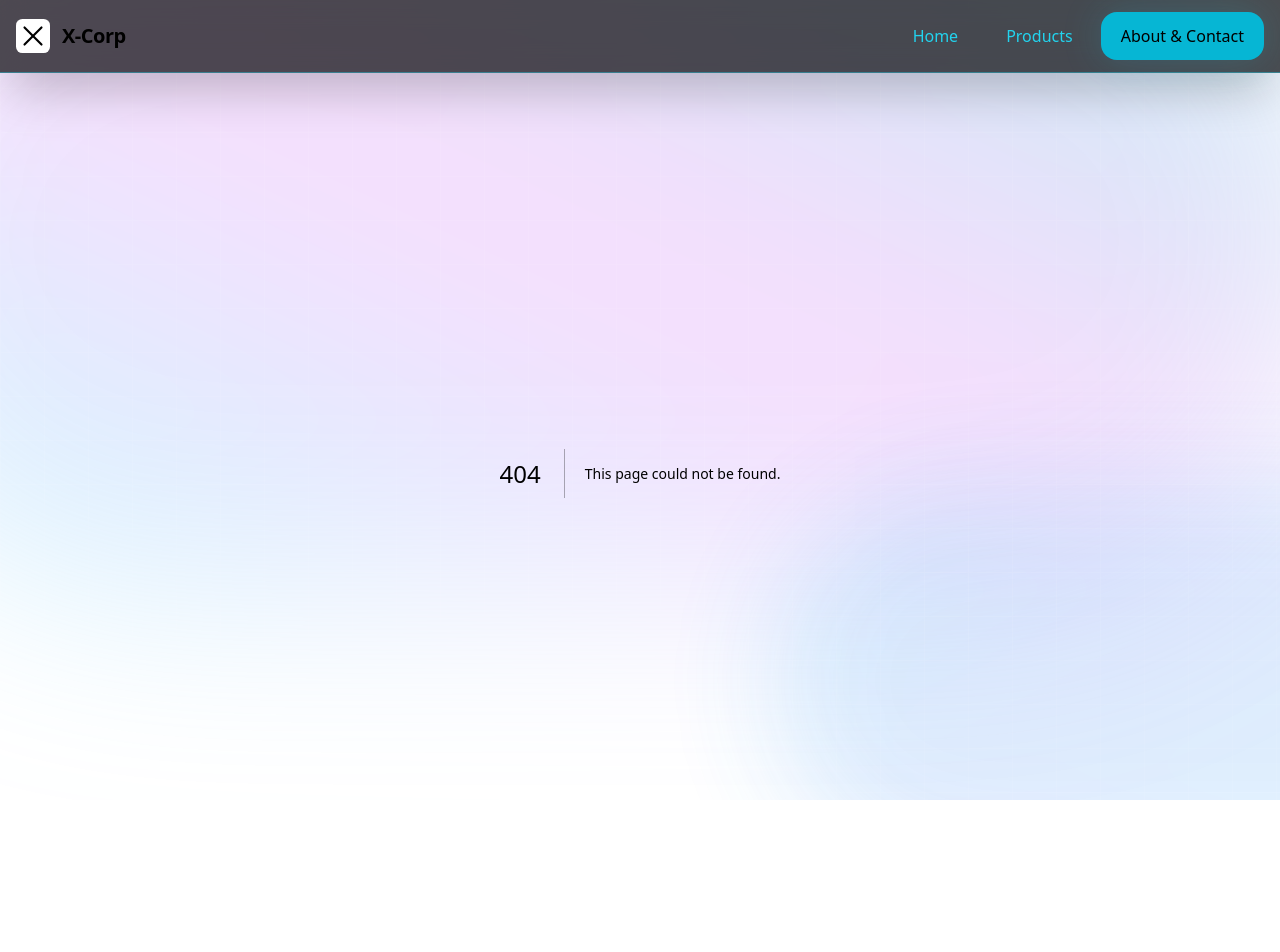
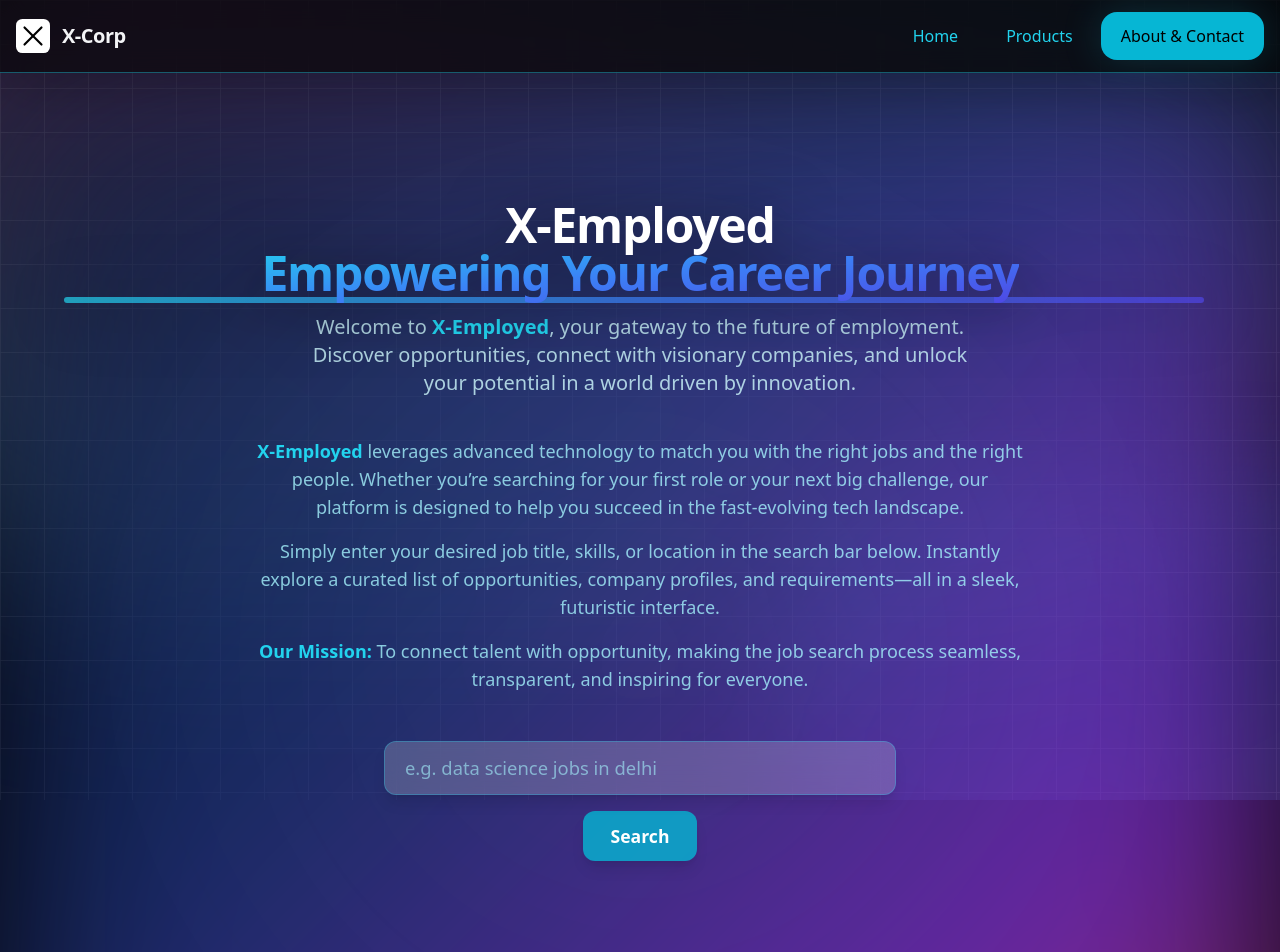
Before and after one commit to anishdahiya1/x-corp, a Next.js app: page /x-employed in a window 1280 px wide. Before the commit this address had no page. Shown: the top 952 px of the page. Built offline with nearby package versions, Linux system fonts and the light colour scheme.

Commit message:
added x-product

```diff
--- /dev/null
+++ b/pages/x-employed.js
@@ -0,0 +1,150 @@
+import { useState } from 'react';
+
+export default function XEmployed() {
+  const [searchQuery, setSearchQuery] = useState('');
+  const [loading, setLoading] = useState(false);
+  const [results, setResults] = useState(null);
+
+  // Placeholder search handler
+  const handleSearch = async () => {
+    setLoading(true);
+    setTimeout(() => {
+      // Simulated results
+      setResults([
+        {
+          job: 'Data Scientist',
+          company: 'Tech Innovators',
+          location: 'Delhi',
+          requirements: 'Python, ML, 2+ years exp.',
+          link: '#'
+        },
+        {
+          job: 'ML Engineer',
+          company: 'AI Labs',
+          location: 'Delhi',
+          requirements: 'TensorFlow, Deep Learning, 3+ years exp.',
+          link: '#'
+        }
+      ]);
+      setLoading(false);
+    }, 1500);
+  };
+
+  return (
+    <section className="section bg-gradient-live text-white min-h-screen relative overflow-hidden">
+      {/* Sci-fi Animated Background */}
+      <div className="absolute inset-0 -z-10 pointer-events-none">
+        <div className="w-full h-full" style={{
+          background: 'linear-gradient(135deg, #0f172a 0%, #1e3a8a 40%, #9333ea 80%, #f43f5e 100%)',
+          filter: 'blur(100px)',
+          opacity: 0.7,
+          position: 'absolute',
+          inset: 0
+        }} />
+        <div className="absolute inset-0" style={{
+          background: 'radial-gradient(circle, rgba(255,255,255,0.08) 0%, rgba(0,0,0,0) 70%)',
+          filter: 'blur(80px)',
+          opacity: 0.5
+        }} />
+      </div>
+      <div className="container mx-auto py-16 px-6 relative z-10">
+        <div className="text-center mb-10">
+          <h1 className="text-5xl font-extrabold mb-4 tracking-tight drop-shadow-[0_6px_30px_rgba(0,0,0,0.60)]">
+            <span className="block text-white">X-Employed</span>
+            <span className="block relative">
+              <span className="relative z-10 bg-gradient-to-br from-cyan-400 via-blue-500 to-indigo-600 bg-clip-text text-transparent">Empowering Your Career Journey</span>
+              <div className="absolute left-[2%] bottom-[-6px] rounded-full bg-gradient-to-r from-cyan-400 via-blue-500 to-indigo-600 opacity-70" style={{height:'6px', width:'95%'}} />
+            </span>
+          </h1>
+          <p className="text-xl text-cyan-100/80 max-w-2xl mx-auto mt-4 font-light">
+            Welcome to <span className="font-semibold text-cyan-400">X-Employed</span>, your gateway to the future of employment. Discover opportunities, connect with visionary companies, and unlock your potential in a world driven by innovation.
+          </p>
+        </div>
+        <div className="max-w-3xl mx-auto mb-12 text-center">
+          <p className="text-lg text-cyan-200/80 mb-4 font-light">
+            <span className="font-semibold text-cyan-400">X-Employed</span> leverages advanced technology to match you with the right jobs and the right people. Whether you’re searching for your first role or your next big challenge, our platform is designed to help you succeed in the fast-evolving tech landscape.
+          </p>
+          <p className="text-lg text-cyan-200/80 mb-4 font-light">
+            Simply enter your desired job title, skills, or location in the search bar below. Instantly explore a curated list of opportunities, company profiles, and requirements—all in a sleek, futuristic interface.
+          </p>
+          <p className="text-lg text-cyan-200/80 mb-4 font-light">
+            <span className="font-semibold text-cyan-400">Our Mission:</span> To connect talent with opportunity, making the job search process seamless, transparent, and inspiring for everyone.
+          </p>
+        </div>
+        <div className="flex flex-col items-center mb-12">
+          <input
+            type="text"
+            value={searchQuery}
+            onChange={e => setSearchQuery(e.target.value)}
+            placeholder="e.g. data science jobs in delhi"
+            className="w-full max-w-lg px-5 py-3 rounded-xl bg-white/20 text-white placeholder:text-cyan-200/60 border border-cyan-400/30 focus:outline-none focus:ring-2 focus:ring-cyan-400/40 backdrop-blur-md shadow-lg"
+            style={{fontSize:'1.15rem'}}
+          />
+          <button
+            onClick={handleSearch}
+            className="mt-4 px-7 py-3 rounded-xl bg-cyan-500/80 hover:bg-cyan-600/90 text-white font-semibold shadow-lg transition-all duration-200"
+            style={{fontSize:'1.1rem'}}
+            disabled={loading}
+          >
+            {loading ? (
+              <span className="flex items-center gap-2">
+                <svg className="animate-spin" width="22" height="22" viewBox="0 0 24 24" fill="none"><circle cx="12" cy="12" r="10" stroke="#fff" strokeWidth="4" opacity="0.2"/><path d="M22 12c0-5.523-4.477-10-10-10" stroke="#fff" strokeWidth="4" strokeLinecap="round"/></svg>
+                Loading...
+              </span>
+            ) : 'Search'}
+          </button>
+        </div>
+        <div className="mt-10 w-full flex flex-col items-center min-h-[200px]">
+          {loading && (
+            <div className="flex items-center justify-center w-full h-32">
+              <span className="px-6 py-4 rounded-xl bg-white/30 text-cyan-700 font-semibold shadow-lg backdrop-blur-md animate-pulse">Searching...</span>
+            </div>
+          )}
+          {!loading && results && results.length > 0 && (
+            <div className="w-full max-w-4xl overflow-x-auto">
+              <table className="w-full bg-white/20 backdrop-blur-md rounded-xl shadow-xl border border-cyan-400/20 text-left text-base text-cyan-900/90" style={{tableLayout:'auto'}}>
+                <thead>
+                  <tr className="bg-cyan-100/30">
+                    <th className="px-6 py-4 font-bold">Job</th>
+                    <th className="px-6 py-4 font-bold">Company</th>
+                    <th className="px-6 py-4 font-bold">Location</th>
+                    <th className="px-6 py-4 font-bold">Requirements</th>
+                    <th className="px-6 py-4 font-bold">Link</th>
+                  </tr>
+                </thead>
+                <tbody>
+                  {results.map((r, idx) => (
+                    <tr key={idx} className="hover:bg-cyan-100/20 transition-all">
+                      <td className="px-6 py-4 break-all font-semibold">{r.job}</td>
+                      <td className="px-6 py-4 break-all">{r.company}</td>
+                      <td className="px-6 py-4">{r.location}</td>
+                      <td className="px-6 py-4">{r.requirements}</td>
+                      <td className="px-6 py-4"><a href={r.link} className="text-cyan-500 hover:underline">View</a></td>
+                    </tr>
+                  ))}
+                </tbody>
+              </table>
+            </div>
+          )}
+          {!loading && results && results.length === 0 && (
+            <div className="w-full max-w-2xl mt-8">
+              <div className="px-6 py-5 rounded-xl bg-white/20 text-cyan-700/80 font-medium shadow-lg backdrop-blur-md text-center">
+                <span>No jobs found for your search.</span>
+              </div>
+            </div>
+          )}
+        </div>
+      </div>
+      <style jsx>{`
+        .bg-gradient-live {
+          animation: gradientShift 10s ease infinite;
+        }
+        @keyframes gradientShift {
+          0% { background-position: 0% 50%; }
+          50% { background-position: 100% 50%; }
+          100% { background-position: 0% 50%; }
+        }
+      `}</style>
+    </section>
+  );
+}
```
